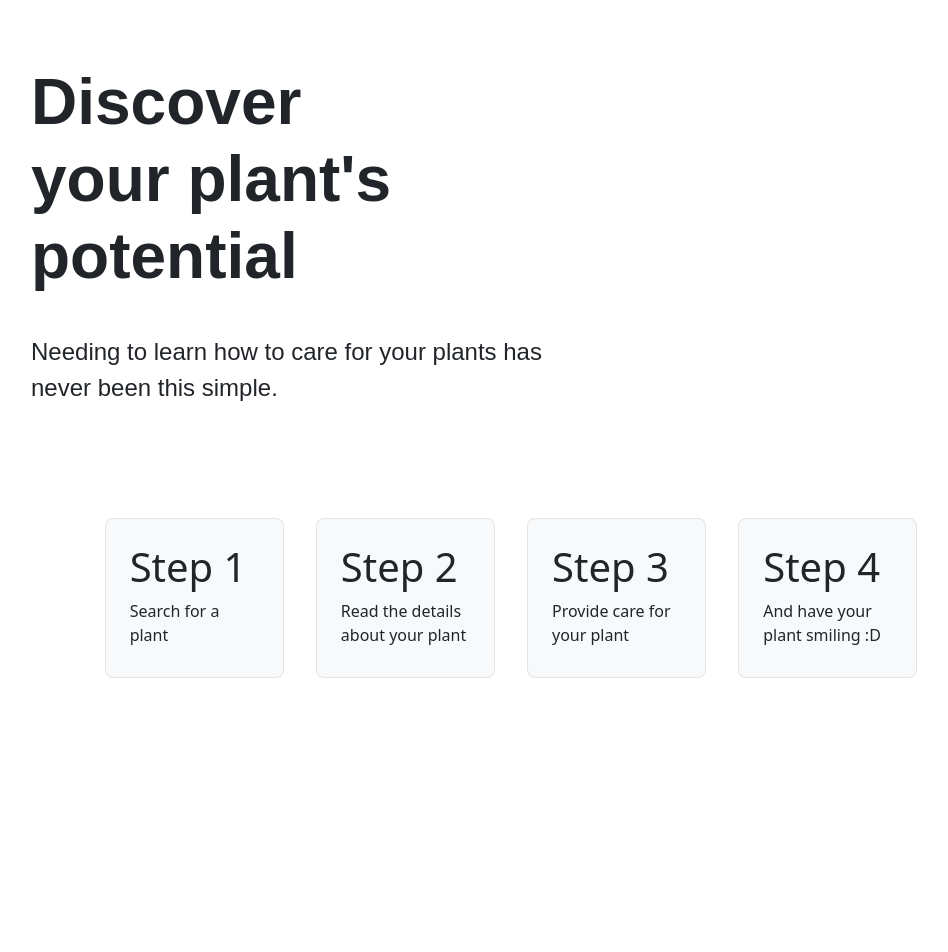
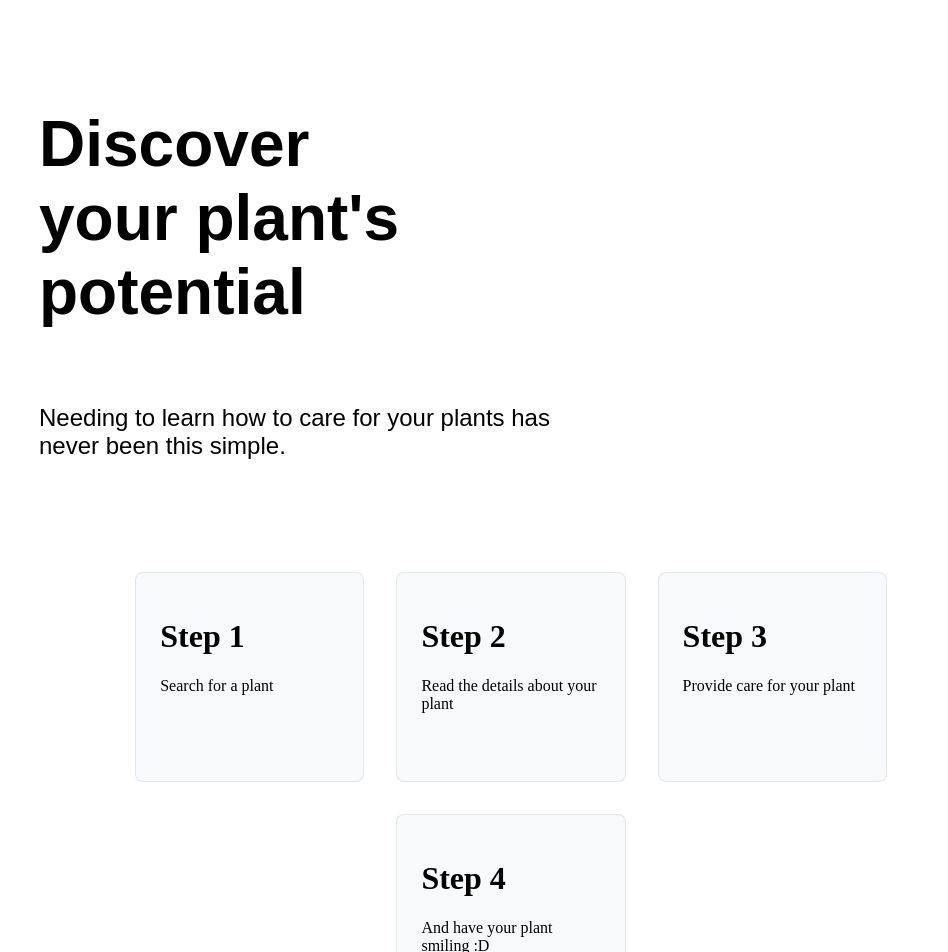
Before and after one commit to MasCair2k16/Plantworks, a Next.js app: page /HomePage in a window 1280 px wide. Shown: the top 952 px of the page, without its empty margins (129-1077 px from the left). Before the commit the page ends 800 px from the top, so only its background shows below. Built offline with nearby package versions, Linux system fonts and the light colour scheme.

Commit message:
fix: fix deployment - silence StepBox component

```diff
--- a/pages/HomePage.js
+++ b/pages/HomePage.js
@@ -1,12 +1,10 @@
 import React, { useEffect } from 'react';
 import Style from '../styles/Home.module.css';
-import navigationBar from '../components/navigationBar'
-import StepBox from '../components/StepBox'
+// import StepBox from '../components/StepBox'
 function HomePage() {
 
   return (
     <>
-    <navigationBar />
       <div className={Style.homeContainer}>
           <div>
             <div className={Style.container}>
@@ -18,10 +16,26 @@ function HomePage() {
             </div>
           </div>
           <div className={Style.steps}>
-              <StepBox stepTitle='Step 1' stepDesc='Search for a plant' />
+            <div className={Style.stepBox}>
+              <h1>Step 1</h1>
+              <span>Search for a plant</span>
+            </div>
+            <div className={Style.stepBox}>
+              <h1>Step 2</h1>
+              <span>Read the details about your plant</span>
+            </div>
+            <div className={Style.stepBox}>
+              <h1>Step 3</h1>
+              <span>Provide care for your plant</span>
+            </div>
+            <div className={Style.stepBox}>
+              <h1>Step 4</h1>
+              <span>And have your plant smiling :D</span>
+            </div>
+              {/* <StepBox stepTitle='Step 1' stepDesc='Search for a plant' />
               <StepBox stepTitle='Step 2' stepDesc='Read the details about your plant' />
               <StepBox stepTitle='Step 3' stepDesc='Provide care for your plant' />
-              <StepBox stepTitle='Step 4' stepDesc='And have your plant smiling :D' />
+              <StepBox stepTitle='Step 4' stepDesc='And have your plant smiling :D' /> */}
           </div>
       </div>
     </>
```
